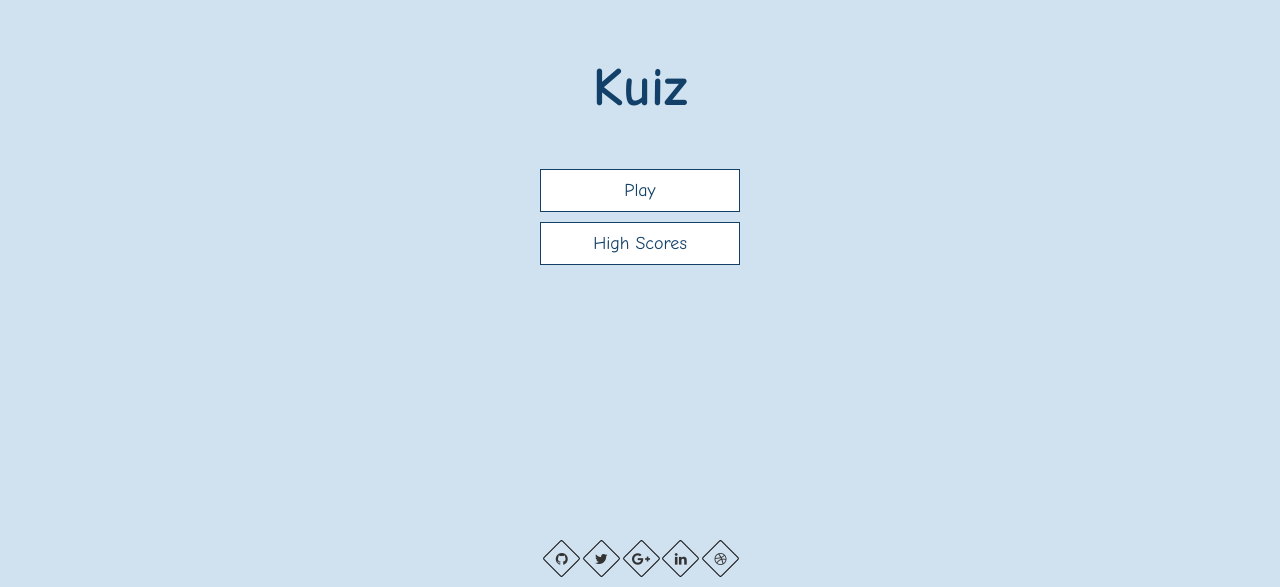
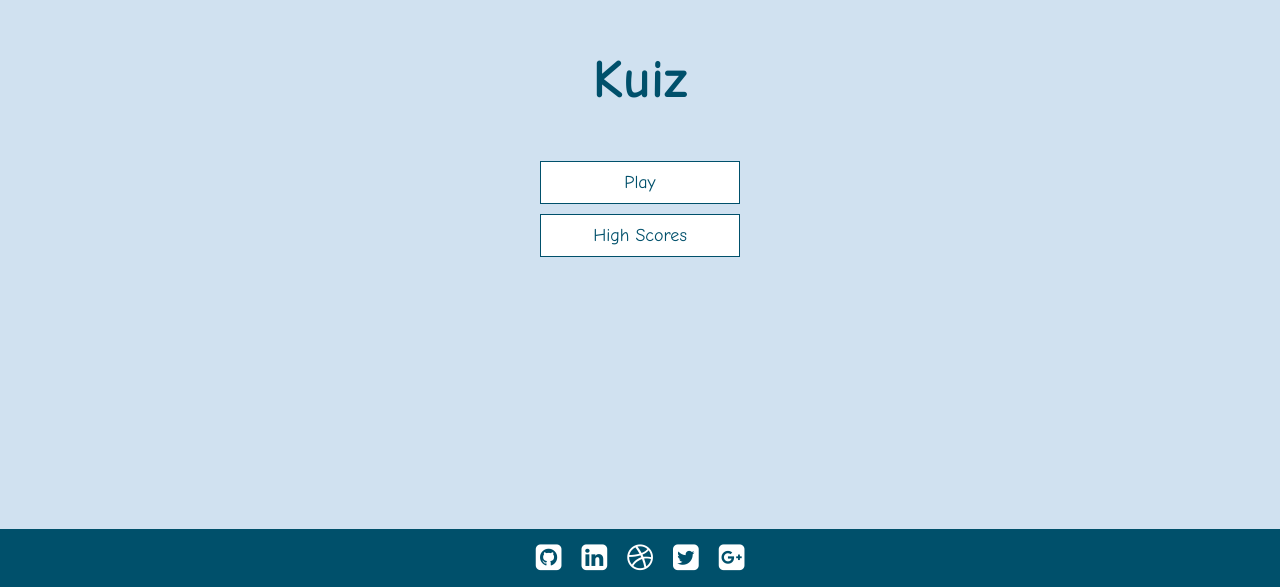
Before and after one commit to elhoussine/Kuiz, a website built with webpack: page index.html in a window 1280 px wide. Shown: the part 215-802 px from the top of the page. Built offline with nearby package versions, Linux system fonts and the light colour scheme.

Commit message:
Add social links

```diff
--- a/index.html
+++ b/index.html
@@ -60,7 +60,7 @@
       <div id="highScores" class="flex-center flex-column">
         <h1 id="finalScore">High Scores</h1>
         <ul id="highScoresList"></ul>
-        <a class="btn go-home" href="/">Go Home</a>
+        <a class="btn go-home" href="/Kuiz">Go Home</a>
       </div>
 
       <div id="end" class="flex-center flex-column">
@@ -82,17 +82,38 @@
           </button>
         </form>
         <a class="btn play" id="play-again" href="#">Play Again</a>
-        <a class="btn go-home" href="/">Go Home</a>
+        <a class="btn go-home" href="/Kuiz">Go Home</a>
       </div>
 
     </div>
 
-    <div class="footer-social-links">
+    <div class="social-icons">
+      <a href="https://github.com/elhoussine" target="_blank" title="Github">
+        <i class="fa fa-github-square" aria-hidden="true"></i>
+      </a>
+      <a href="https://www.linkedin.com/in/elhoussine-elouardy/" target="_blank" title="Linkedin">
+        <i class="fa fa-linkedin-square" aria-hidden="true"></i>
+      </a>
+      <a href="#" title="Website">
+        <i class="fa fa-dribbble" aria-hidden="true"></i>
+      </a>
+      <a href="#" title="Twitter">
+        <i class="fa fa-twitter-square" aria-hidden="true"></i>
+      </a>
+      <a href="#"  title="Google+">
+        <i class="fa fa-google-plus-square" aria-hidden="true"></i>
+      </a>
+      <!-- <a href="#" title="Pinterest">
+        <i class="fa fa-pinterest-p" aria-hidden="true"></i>
+      </a> -->
+    </div>
+
+    <!-- <div class="footer-social-links">
       <a href="https://github.com/elhoussine" title="Github" target="_blank"><i class="fa fa-github"></i></a>
       <a href="#" title="Twitter"><i class="fa fa-twitter"></i></a>
       <a href="#" title="Google+"><i class="fa fa-google-plus"></i></a>
       <a href="https://www.linkedin.com/in/elhoussine-elouardy/" title="LinkedIn+" target="_blank"><i class="fa fa-linkedin"></i></a>
       <a href="#" title="Website"><i class="fa fa-dribbble"></i></a>
-    </div>
+    </div> -->
 </body>
 </html>
--- a/src/index.scss
+++ b/src/index.scss
@@ -12,7 +12,7 @@
     font-family: 'Comic Sans MS'; //Verdana, Geneva, Tahoma, sans-serif;
     margin: 0;
     padding: 0;
-    color: #333;
+    //color: #333;
 }
 
 h1,
@@ -24,7 +24,7 @@ h4 {
 
 h1 {
     font-size: 5.4rem;
-    color: #124068;
+    color: #00506b;
     margin-bottom: 5rem;
 }
 
@@ -37,7 +37,7 @@ h2 {
     font-size: 3.2rem;
     margin-bottom: 4rem;
     font-weight: 700;
-    color: #123d63;
+    color: #001820;
     text-align: center;
 }
 
@@ -50,13 +50,13 @@ h3 {
 
 .container {
     width: 100vw;
-    height: 95vh;
+    height: 93vh;
     display: flex;
     justify-content: center;
     align-items: center;
-    max-width: 80rem;
+    max-width: 85rem;
     margin: 0 auto;
-    padding: 2rem;
+    padding: 0rem;
 }
 
 .container>* {
@@ -91,10 +91,10 @@ h3 {
     padding: 1rem 0;
     width: 20rem;
     text-align: center;
-    border: 0.1rem solid #124068;
+    border: 0.1rem solid #00506b;
     margin-bottom: 1rem;
     text-decoration: none;
-    color: #124068;
+    color: #00506b;
     background-color: white;
 }
 
--- a/src/styles/footer.css
+++ b/src/styles/footer.css
@@ -2,10 +2,51 @@
 
 @import url("//maxcdn.bootstrapcdn.com/font-awesome/4.3.0/css/font-awesome.min.css");
 
-.footer-social-links {
+.social-icons {
+    padding: 13px;
+    background-color: #00506b;
+    text-align: center;
+}
+
+.social-icons a {
+    color: #fff;
+    line-height: 30px;
+    font-size: 30px;
+    margin: 0 5px;
+    text-decoration: none;
+
+}
+
+.social-icons a i {
+    line-height: 30px;
+    font-size: 30px;
+    -webkit-transition: all 200ms ease-in;
+    -webkit-transform: scale(1);
+    -ms-transition: all 200ms ease-in;
+    -ms-transform: scale(1);
+    -moz-transition: all 200ms ease-in;
+    -moz-transform: scale(1);
+    transition: all 200ms ease-in;
+    transform: scale(1);
+}
+
+.social-icons a:hover i {
+    box-shadow: 0px 0px 150px #000000;
+    z-index: 2;
+    -webkit-transition: all 200ms ease-in;
+    -webkit-transform: scale(1.5);
+    -ms-transition: all 200ms ease-in;
+    -ms-transform: scale(1.5);
+    -moz-transition: all 200ms ease-in;
+    -moz-transform: scale(1.5);
+    transition: all 200ms ease-in;
+    transform: scale(1.5);
+}
+
+/*.footer-social-links {
     font-size: 14px;
     text-align: center;
-    /*margin-top: 20%;*/
+    margin-top: 20%;
 }
 
 .footer-social-links a {
@@ -66,4 +107,4 @@
 
 .footer-social-links a:hover:before {
     background: #111;
-}
+} */
```
Also changed, not shown: dist/main.css.
